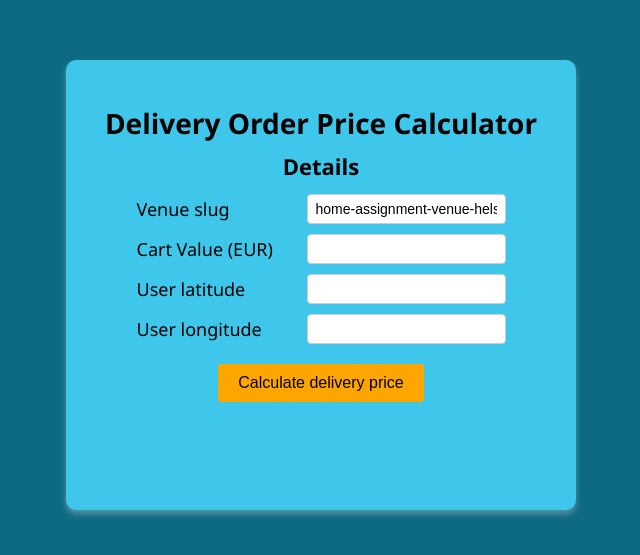
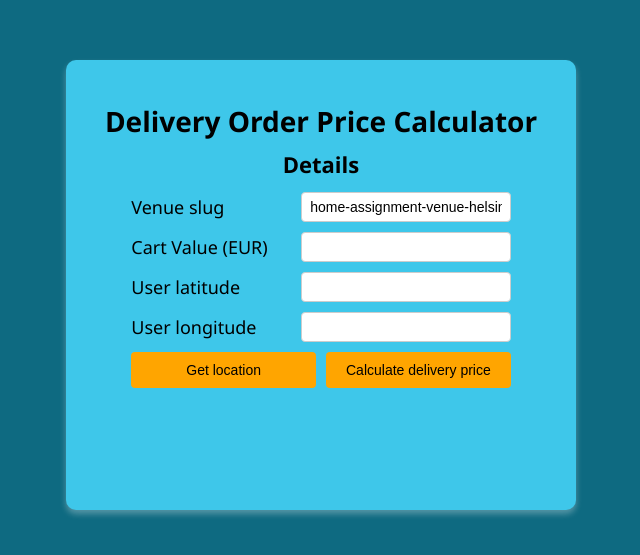
Before and after one commit to SimosTigkas/Delivery-Order-Price-Calculator, a React (Vite) app in the folder dopc/: page / in a window 1280 px wide. Shown: the part 115-670 px from the top of the page, without its empty margins (319-959 px from the left). Built offline with nearby package versions, Linux system fonts and the light colour scheme.

Commit message:
added a getLocation button

```diff
--- a/dopc/src/App.tsx
+++ b/dopc/src/App.tsx
@@ -18,7 +18,8 @@ export function App() {
   const [result, setResult] = useState<CalculationResult | null>(null);
   const [errors, setErrors] = useState<FieldErrors>({});
   const [calculationError, setCalculationError] = useState<string | null>(null);
-
+  const [isGettingLocation, setIsGettingLocation] = useState(false);
+  const [locationError, setLocationError] = useState<string | null>(null);
 
   function validateField(name: string, value: string) {
     if (value === "") return "This field is required";
@@ -83,6 +84,44 @@ export function App() {
         break;
     }
   };
+
+  function getUserLocation() {
+  if (!navigator.geolocation) {
+    setLocationError("Geolocation is not supported by your browser");
+    return;
+  }
+
+  setIsGettingLocation(true);
+  setLocationError(null);
+
+  navigator.geolocation.getCurrentPosition(
+    (position) => {
+      const { latitude, longitude } = position.coords;
+
+      handleChange("userLat", latitude.toString());
+      handleChange("userLong", longitude.toString());
+
+      setIsGettingLocation(false);
+    },
+    (error) => {
+      switch (error.code) {
+        case error.PERMISSION_DENIED:
+          setLocationError("Location permission denied");
+          break;
+        case error.POSITION_UNAVAILABLE:
+          setLocationError("Location information is unavailable");
+          break;
+        case error.TIMEOUT:
+          setLocationError("Location request timed out");
+          break;
+        default:
+          setLocationError("Failed to retrieve location");
+      }
+      setIsGettingLocation(false);
+    }
+  );
+}
+
 
   async function calculationHandler() {
     if (!isFormValid()) return;
@@ -165,8 +204,12 @@ export function App() {
           <input type="number" data-testid="userLongitude" value={userLong} onChange={e => {handleChange("userLong", e.target.value); validateField("longitude", e.target.value);}} />
           {errors.userLong && <span className="error">{errors.userLong}</span>}
         </div>
+        <div className="button-group">
+          <button data-testid="getUserLocation" onClick={getUserLocation} disabled={isGettingLocation || isAnimating}>{isGettingLocation ? (<><Spinner /></>) : ("Get location")}</button>
+          {locationError && <span className="error">{locationError}</span>}
+          <button data-testid="calculateDeliveryPrice" onClick={calculationHandler} disabled={isAnimating || !isFormValid()}>{isAnimating ? (<><Spinner /></>) : ("Calculate delivery price")}</button>
+        </div>
     </div>
-    <button data-testid="calculateDeliveryPrice" onClick={calculationHandler} disabled={isAnimating || !isFormValid()}>{isAnimating ? (<><Spinner />Calculating…</>) : ("Calculate delivery price")}</button>
     <div className="output">
       {!isAnimating &&result && (
         <div className="results">
--- a/dopc/src/index.css
+++ b/dopc/src/index.css
@@ -82,7 +82,7 @@ label {
 
 button {
     padding: 10px 20px;
-    font-size: 16px;
+    font-size: 14px;
     background-color: orange;
     color: rgb(0, 0, 0);
     border: none;
@@ -90,6 +90,7 @@ button {
     cursor: pointer;
     align-self: center;
     max-width: 250px;
+    box-sizing: border-box;
 }
 
 button:hover {
@@ -97,6 +98,14 @@ button:hover {
     transition: background-color 1.3s ease-in-out;
     box-shadow: 0 4px 6px rgba(0, 0, 0, 0.2);
     transition: box-shadow 1.3s ease;
+}
+
+.button-group {
+    display: grid;
+    grid-template-columns: 1fr 1fr;
+    align-items: center;
+    justify-content: space-between;
+    gap: 10px;
 }
 
 @keyframes spin {
@@ -158,5 +167,8 @@ button:hover {
         grid-template-columns: 1fr;
         gap: 3px;
     }
+    .button-group {
+        grid-template-columns: 1fr;
+    }
 
 }
```
